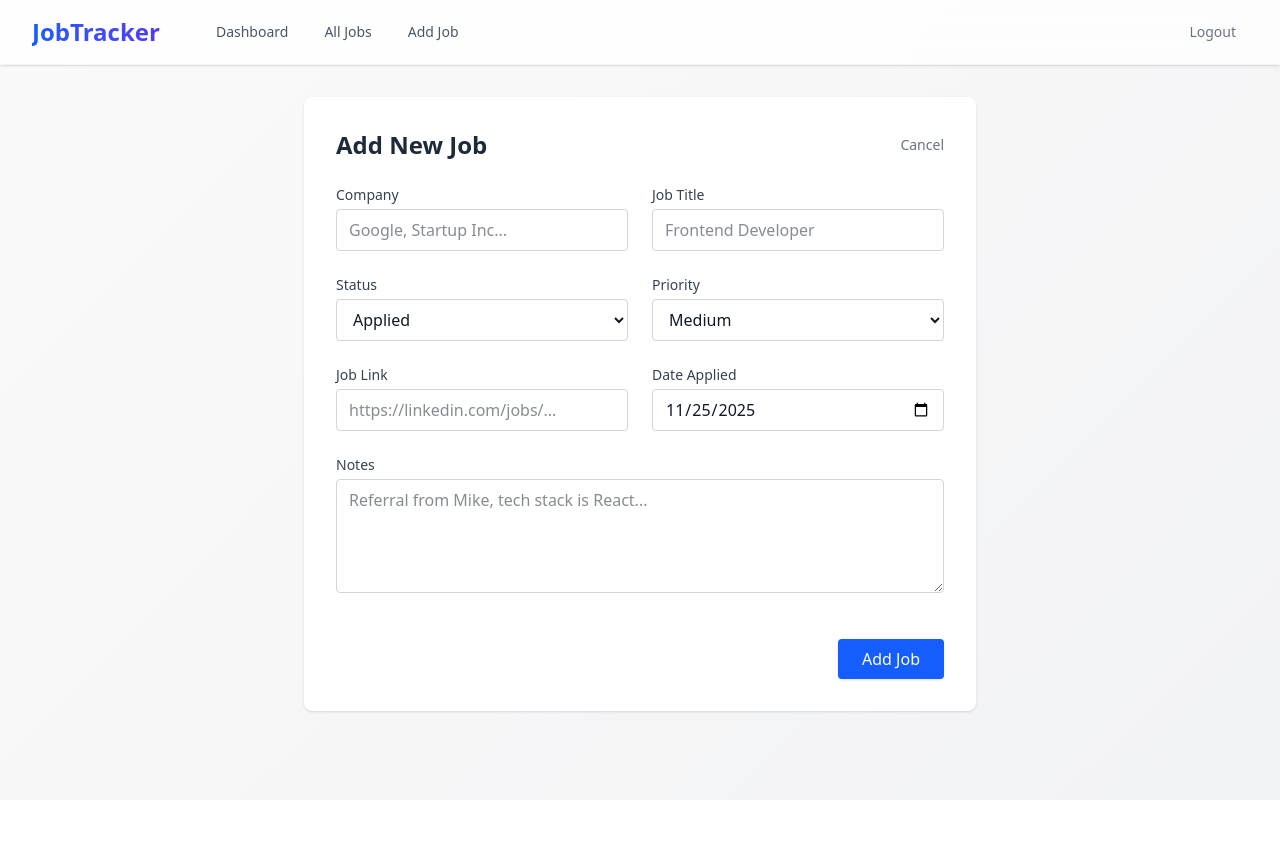
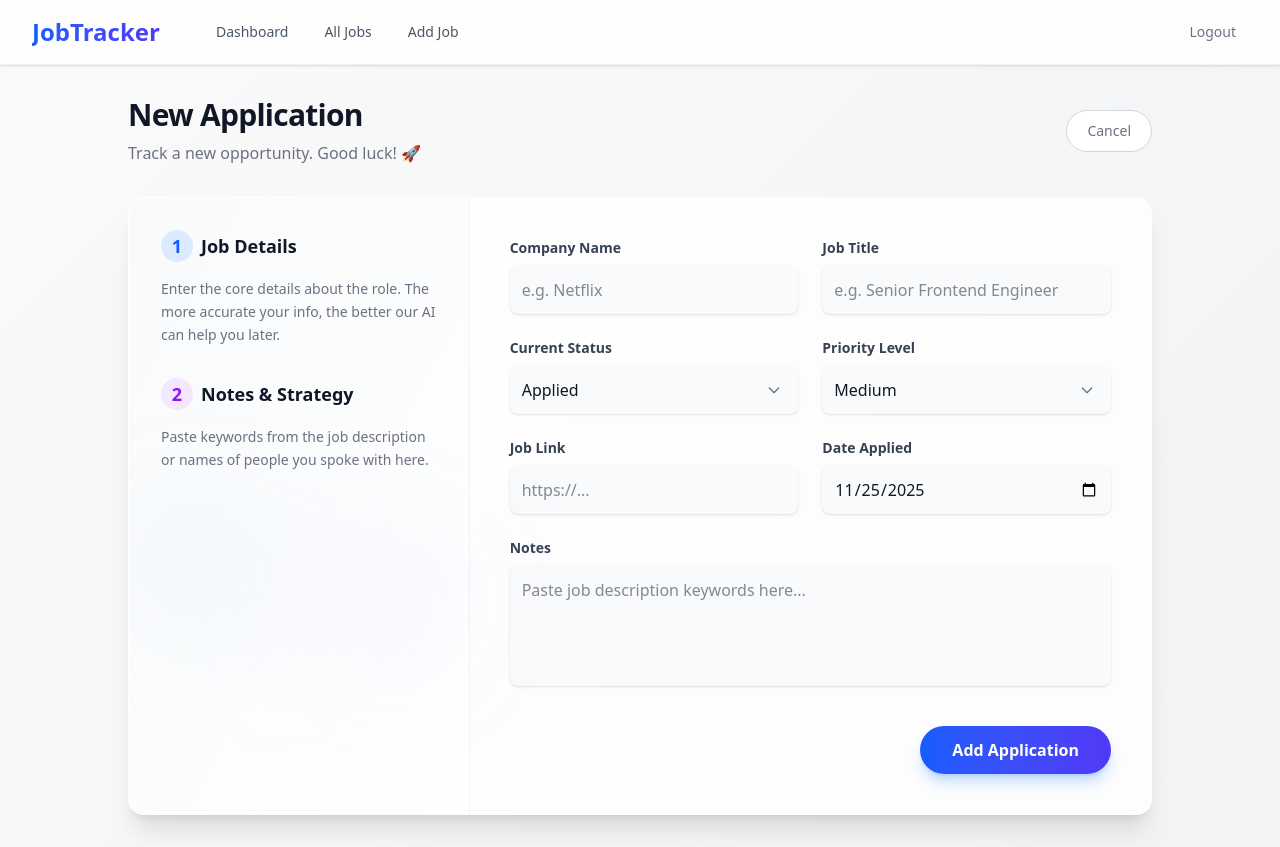
Before and after one commit to ErikLozanov/Job-Application-Tracker, a React (Vite) app in the folder client/: page /jobs/new in a window 1280 px wide. Before the commit the page ends 800 px from the top, so only its background shows below. Built offline with nearby package versions, Linux system fonts and the light colour scheme; no server answers.

Commit message:
added new design for Add Job and Home page

```diff
--- a/client/src/pages/AddJob/Addjob.tsx
+++ b/client/src/pages/AddJob/Addjob.tsx
@@ -6,14 +6,13 @@ const AddJob = () => {
   const navigate = useNavigate();
   const { mutate: createJob, isPending } = useCreateJob();
 
-  // Initial State
   const [formData, setFormData] = useState({
     company: '',
     jobTitle: '',
     status: 'APPLIED',
     priority: 'MEDIUM',
     jobUrl: '',
-    appliedDate: new Date().toISOString().split('T')[0], // Default to today: YYYY-MM-DD
+    appliedDate: new Date().toISOString().split('T')[0],
     notes: '',
   });
 
@@ -27,130 +26,212 @@ const AddJob = () => {
   };
 
   return (
-    <div className="max-w-2xl mx-auto bg-white p-8 rounded-lg shadow">
-      <div className="flex justify-between items-center mb-6">
-        <h2 className="text-2xl font-bold text-gray-800">Add New Job</h2>
+    <div className="max-w-5xl mx-auto">
+
+      <div className="mb-8 flex flex-col sm:flex-row sm:items-center sm:justify-between">
+        <div>
+          <h1 className="text-3xl font-extrabold text-gray-900 tracking-tight">
+            New Application
+          </h1>
+          <p className="mt-2 text-gray-500">
+            Track a new opportunity. Good luck! 🚀
+          </p>
+        </div>
+        <div className="mt-4 sm:mt-0">
           <button
             onClick={() => navigate(-1)}
             type="button"
-          className="text-gray-500 hover:text-gray-700 text-sm"
+            className="text-gray-500 bg-white border border-gray-300 focus:ring-4 focus:outline-none focus:ring-gray-100 font-medium rounded-full text-sm px-5 py-2.5 hover:bg-gray-50 hover:text-gray-900 transition-all"
           >
             Cancel
           </button>
         </div>
+      </div>
 
+      <div className="bg-white/80 backdrop-blur-xl rounded-2xl shadow-xl border border-white/50 overflow-hidden">
+        <div className="grid grid-cols-1 lg:grid-cols-3">
+
+          <div className="bg-gradient-to-br from-gray-50 to-white p-8 border-b lg:border-b-0 lg:border-r border-gray-100">
+            <h3 className="text-lg font-bold text-gray-900 mb-4 flex items-center gap-2">
+              <span className="flex h-8 w-8 items-center justify-center rounded-full bg-blue-100 text-blue-600">
+                1
+              </span>
+              Job Details
+            </h3>
+            <p className="text-gray-500 text-sm leading-relaxed mb-6">
+              Enter the core details about the role. The more accurate your info, the better our AI can help you later.
+            </p>
+
+            <h3 className="text-lg font-bold text-gray-900 mb-4 flex items-center gap-2 mt-8">
+              <span className="flex h-8 w-8 items-center justify-center rounded-full bg-purple-100 text-purple-600">
+                2
+              </span>
+              Notes & Strategy
+            </h3>
+            <p className="text-gray-500 text-sm leading-relaxed">
+              Paste keywords from the job description or names of people you spoke with here.
+            </p>
+
+            <div className="hidden lg:block mt-12 relative h-32 opacity-50">
+               <div className="absolute top-0 left-0 w-24 h-24 bg-blue-400 rounded-full mix-blend-multiply filter blur-3xl opacity-30 animate-blob" />
+               <div className="absolute bottom-0 right-0 w-24 h-24 bg-purple-400 rounded-full mix-blend-multiply filter blur-3xl opacity-30 animate-blob animation-delay-2000" />
+            </div>
+          </div>
+
+          <div className="lg:col-span-2 p-8 sm:p-10">
             <form onSubmit={handleSubmit} className="space-y-6">
-        {/* Row 1: Company & Title */}
-        <div className="grid grid-cols-1 md:grid-cols-2 gap-6">
-          <div>
-            <label className="block text-sm font-medium text-gray-700 mb-1">Company</label>
+
+              <div className="grid grid-cols-1 sm:grid-cols-2 gap-6">
+                <div className="group">
+                  <label className="block text-sm font-semibold text-gray-700 mb-2 group-focus-within:text-blue-600 transition-colors">
+                    Company Name
+                  </label>
                   <input
                     type="text"
                     name="company"
                     required
                     value={formData.company}
                     onChange={handleChange}
-              className="w-full px-3 py-2 border border-gray-300 rounded focus:ring-2 focus:ring-blue-500 focus:border-blue-500 focus:outline-none"
-              placeholder="Google, Startup Inc..."
+                    className="block w-full rounded-lg border-gray-300 bg-gray-50 p-3 text-gray-900 shadow-sm focus:border-blue-500 focus:bg-white focus:ring-blue-500 transition-all"
+                    placeholder="e.g. Netflix"
                   />
                 </div>
-          <div>
-            <label className="block text-sm font-medium text-gray-700 mb-1">Job Title</label>
+                <div className="group">
+                  <label className="block text-sm font-semibold text-gray-700 mb-2 group-focus-within:text-blue-600 transition-colors">
+                    Job Title
+                  </label>
                   <input
                     type="text"
                     name="jobTitle"
                     required
                     value={formData.jobTitle}
                     onChange={handleChange}
-              className="w-full px-3 py-2 border border-gray-300 rounded focus:ring-2 focus:ring-blue-500 focus:border-blue-500 focus:outline-none"
-              placeholder="Frontend Developer"
+                    className="block w-full rounded-lg border-gray-300 bg-gray-50 p-3 text-gray-900 shadow-sm focus:border-blue-500 focus:bg-white focus:ring-blue-500 transition-all"
+                    placeholder="e.g. Senior Frontend Engineer"
                   />
                 </div>
               </div>
 
-        {/* Row 2: Status & Priority */}
-        <div className="grid grid-cols-1 md:grid-cols-2 gap-6">
-          <div>
-            <label className="block text-sm font-medium text-gray-700 mb-1">Status</label>
+              <div className="grid grid-cols-1 sm:grid-cols-2 gap-6">
+                <div className="group">
+                  <label className="block text-sm font-semibold text-gray-700 mb-2 group-focus-within:text-blue-600 transition-colors">
+                    Current Status
+                  </label>
+                  <div className="relative">
                     <select
                       name="status"
                       value={formData.status}
                       onChange={handleChange}
-              className="w-full px-3 py-2 border border-gray-300 rounded focus:ring-2 focus:ring-blue-500 focus:outline-none"
+                      className="block w-full appearance-none rounded-lg border-gray-300 bg-gray-50 p-3 text-gray-900 shadow-sm focus:border-blue-500 focus:bg-white focus:ring-blue-500 transition-all"
                     >
                       <option value="APPLIED">Applied</option>
                       <option value="INTERVIEW">Interview</option>
                       <option value="OFFER">Offer</option>
                       <option value="REJECTED">Rejected</option>
                     </select>
+                    <div className="pointer-events-none absolute inset-y-0 right-0 flex items-center px-4 text-gray-500">
+                      <svg className="h-4 w-4" fill="none" stroke="currentColor" viewBox="0 0 24 24"><path strokeLinecap="round" strokeLinejoin="round" strokeWidth="2" d="M19 9l-7 7-7-7"></path></svg>
                     </div>
-          <div>
-            <label className="block text-sm font-medium text-gray-700 mb-1">Priority</label>
+                  </div>
+                </div>
+
+                <div className="group">
+                  <label className="block text-sm font-semibold text-gray-700 mb-2 group-focus-within:text-blue-600 transition-colors">
+                    Priority Level
+                  </label>
+                  <div className="relative">
                     <select
                       name="priority"
                       value={formData.priority}
                       onChange={handleChange}
-              className="w-full px-3 py-2 border border-gray-300 rounded focus:ring-2 focus:ring-blue-500 focus:outline-none"
+                      className="block w-full appearance-none rounded-lg border-gray-300 bg-gray-50 p-3 text-gray-900 shadow-sm focus:border-blue-500 focus:bg-white focus:ring-blue-500 transition-all"
                     >
                       <option value="LOW">Low</option>
                       <option value="MEDIUM">Medium</option>
                       <option value="HIGH">High</option>
                     </select>
+                    <div className="pointer-events-none absolute inset-y-0 right-0 flex items-center px-4 text-gray-500">
+                      <svg className="h-4 w-4" fill="none" stroke="currentColor" viewBox="0 0 24 24"><path strokeLinecap="round" strokeLinejoin="round" strokeWidth="2" d="M19 9l-7 7-7-7"></path></svg>
+                    </div>
+                  </div>
                 </div>
               </div>
 
-        {/* Row 3: URL & Date */}
-        <div className="grid grid-cols-1 md:grid-cols-2 gap-6">
-          <div>
-            <label className="block text-sm font-medium text-gray-700 mb-1">Job Link</label>
+              <div className="grid grid-cols-1 sm:grid-cols-2 gap-6">
+                <div className="group">
+                  <label className="block text-sm font-semibold text-gray-700 mb-2 group-focus-within:text-blue-600 transition-colors">
+                    Job Link
+                  </label>
                   <input
                     type="url"
                     name="jobUrl"
                     value={formData.jobUrl}
                     onChange={handleChange}
-              className="w-full px-3 py-2 border border-gray-300 rounded focus:ring-2 focus:ring-blue-500 focus:outline-none"
-              placeholder="https://linkedin.com/jobs/..."
+                    className="block w-full rounded-lg border-gray-300 bg-gray-50 p-3 text-gray-900 shadow-sm focus:border-blue-500 focus:bg-white focus:ring-blue-500 transition-all"
+                    placeholder="https://..."
                   />
                 </div>
-          <div>
-            <label className="block text-sm font-medium text-gray-700 mb-1">Date Applied</label>
+                <div className="group">
+                  <label className="block text-sm font-semibold text-gray-700 mb-2 group-focus-within:text-blue-600 transition-colors">
+                    Date Applied
+                  </label>
                   <input
                     type="date"
                     name="appliedDate"
                     value={formData.appliedDate}
                     onChange={handleChange}
-              className="w-full px-3 py-2 border border-gray-300 rounded focus:ring-2 focus:ring-blue-500 focus:outline-none"
+                    className="block w-full rounded-lg border-gray-300 bg-gray-50 p-3 text-gray-900 shadow-sm focus:border-blue-500 focus:bg-white focus:ring-blue-500 transition-all"
                   />
                 </div>
               </div>
 
-        {/* Notes */}
-        <div>
-          <label className="block text-sm font-medium text-gray-700 mb-1">Notes</label>
+              <div className="group">
+                <label className="block text-sm font-semibold text-gray-700 mb-2 group-focus-within:text-blue-600 transition-colors">
+                  Notes
+                </label>
                 <textarea
                   name="notes"
                   rows={4}
                   value={formData.notes}
                   onChange={handleChange}
-            className="w-full px-3 py-2 border border-gray-300 rounded focus:ring-2 focus:ring-blue-500 focus:outline-none"
-            placeholder="Referral from Mike, tech stack is React..."
+                  className="block w-full rounded-lg border-gray-300 bg-gray-50 p-3 text-gray-900 shadow-sm focus:border-blue-500 focus:bg-white focus:ring-blue-500 transition-all resize-none"
+                  placeholder="Paste job description keywords here..."
                 />
               </div>
 
-        {/* Buttons */}
-        <div className="flex justify-end pt-4">
+              <div className="pt-4 flex items-center justify-end gap-4">
                 <button
                   type="submit"
                   disabled={isPending}
-            className={`px-6 py-2 text-white font-medium rounded shadow transition-colors
-              ${isPending
-                ? 'bg-blue-300 cursor-not-allowed'
-                : 'bg-blue-600 hover:bg-blue-700'}`}
+                  className={`
+                    inline-flex items-center justify-center px-8 py-3
+                    text-base font-bold text-white transition-all duration-200
+                    bg-gradient-to-r from-blue-600 to-indigo-600
+                    rounded-full shadow-lg shadow-blue-500/30
+                    hover:from-blue-700 hover:to-indigo-700
+                    hover:shadow-blue-500/50 hover:-translate-y-1
+                    focus:outline-none focus:ring-2 focus:ring-offset-2 focus:ring-blue-500
+                    ${isPending ? 'opacity-70 cursor-not-allowed' : ''}
+                  `}
                 >
-            {isPending ? 'Saving...' : 'Add Job'}
+                  {isPending ? (
+                    <>
+                      <svg className="animate-spin -ml-1 mr-3 h-5 w-5 text-white" xmlns="http://www.w3.org/2000/svg" fill="none" viewBox="0 0 24 24">
+                        <circle className="opacity-25" cx="12" cy="12" r="10" stroke="currentColor" strokeWidth="4"></circle>
+                        <path className="opacity-75" fill="currentColor" d="M4 12a8 8 0 018-8V0C5.373 0 0 5.373 0 12h4zm2 5.291A7.962 7.962 0 014 12H0c0 3.042 1.135 5.824 3 7.938l3-2.647z"></path>
+                      </svg>
+                      Saving...
+                    </>
+                  ) : (
+                    'Add Application'
+                  )}
                 </button>
               </div>
+
             </form>
+          </div>
+        </div>
+      </div>
     </div>
   );
 };
```
Also changed, not shown: client/src/pages/Home/Home.tsx (+85 -22 lines). Lines whose indentation alone changed are shown as unchanged.
